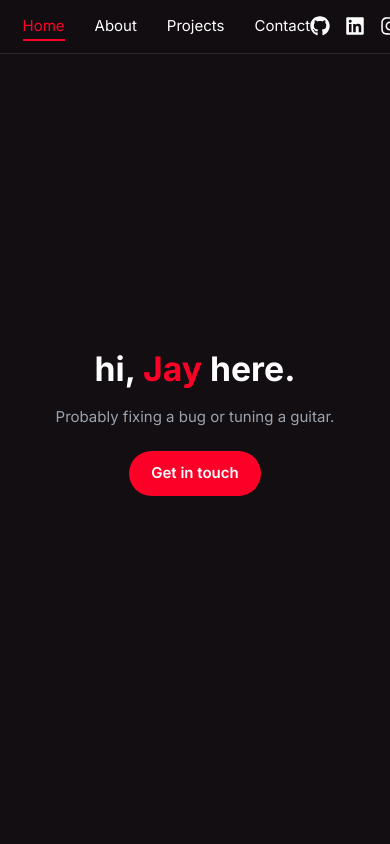
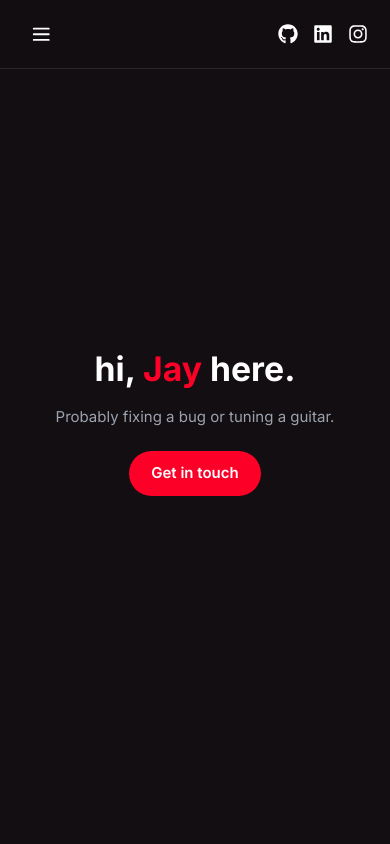
Before and after one commit to SanjaySudhakaranxy/jayy, a Next.js app: page / in a window 390 px wide. Shown: the top 844 px of the page. Built offline with nearby package versions, Linux system fonts and the light colour scheme.

Commit message:
chore: commit all responsive updates and layout tweaks

```diff
--- a/components/Navbar.tsx
+++ b/components/Navbar.tsx
@@ -6,6 +6,7 @@ import { FaGithub, FaLinkedin, FaInstagram } from "react-icons/fa";
 
 const Navbar = () => {
   const [activeSection, setActiveSection] = useState("home");
+  const [menuOpen, setMenuOpen] = useState(false);
 
   useEffect(() => {
     const handleScroll = () => {
@@ -42,6 +43,20 @@ const Navbar = () => {
     }
   };
 
+  // lock body scroll when mobile menu is open
+  useEffect(() => {
+    if (typeof document === "undefined") return;
+    const original = document.body.style.overflow;
+    if (menuOpen) {
+      document.body.style.overflow = "hidden";
+    } else {
+      document.body.style.overflow = original || "";
+    }
+    return () => {
+      document.body.style.overflow = original || "";
+    };
+  }, [menuOpen]);
+
   const navItems = [
     { id: "home", label: "Home" },
     { id: "about", label: "About" },
@@ -53,13 +68,35 @@ const Navbar = () => {
     <motion.nav
       initial={{ y: -100 }}
       animate={{ y: 0 }}
-      className="fixed top-0 left-0 right-0 z-50 bg-licorice/80 backdrop-blur-md border-b border-white/10"
+      className="fixed top-0 left-0 right-0 z-50 bg-licorice/90 backdrop-blur-md border-b border-white/10"
     >
       <div className="max-w-7xl mx-auto px-6 py-4">
         <div className="flex items-center justify-between">
-          <div className="flex-1"></div>
+          <div className="flex-1 flex items-center">
+            {/* Mobile menu button */}
+            <button
+              className="md:hidden inline-flex items-center justify-center p-2 rounded-md text-white hover:text-neon"
+              aria-label="Toggle menu"
+              onClick={() => setMenuOpen((s) => !s)}
+            >
+              <svg
+                className="w-6 h-6"
+                fill="none"
+                stroke="currentColor"
+                viewBox="0 0 24 24"
+                xmlns="http://www.w3.org/2000/svg"
+              >
+                {menuOpen ? (
+                  <path strokeLinecap="round" strokeLinejoin="round" strokeWidth={2} d="M6 18L18 6M6 6l12 12" />
+                ) : (
+                  <path strokeLinecap="round" strokeLinejoin="round" strokeWidth={2} d="M4 6h16M4 12h16M4 18h16" />
+                )}
+              </svg>
+            </button>
+          </div>
 
-          <ul className="flex gap-8">
+          {/* Desktop nav */}
+          <ul className="hidden md:flex gap-8">
             {navItems.map((item) => (
               <li key={item.id}>
                 <button
@@ -112,6 +149,34 @@ const Navbar = () => {
           </div>
         </div>
       </div>
+
+      {/* Mobile menu drawer */}
+      {menuOpen && (
+        <div className="md:hidden fixed inset-0 z-40 bg-black/40" onClick={() => setMenuOpen(false)}>
+          <div
+            className="absolute top-16 left-4 right-4 bg-licorice/95 rounded-lg p-4 shadow-lg"
+            onClick={(e) => e.stopPropagation()}
+          >
+            <ul className="flex flex-col gap-4">
+              {navItems.map((item) => (
+                <li key={item.id}>
+                  <button
+                    onClick={() => {
+                      setMenuOpen(false);
+                      scrollToSection(item.id);
+                    }}
+                    className={`w-full text-left px-3 py-2 rounded-md transition-colors ${
+                      activeSection === item.id ? "text-neon" : "text-white hover:text-neon"
+                    }`}
+                  >
+                    {item.label}
+                  </button>
+                </li>
+              ))}
+            </ul>
+          </div>
+        </div>
+      )}
     </motion.nav>
   );
 };
```
